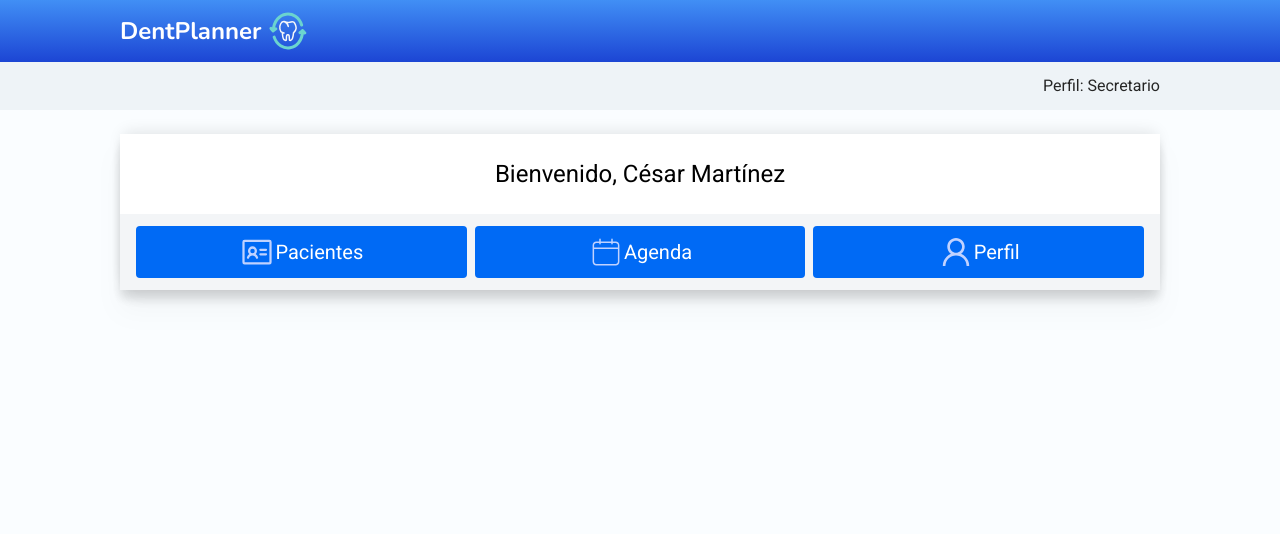
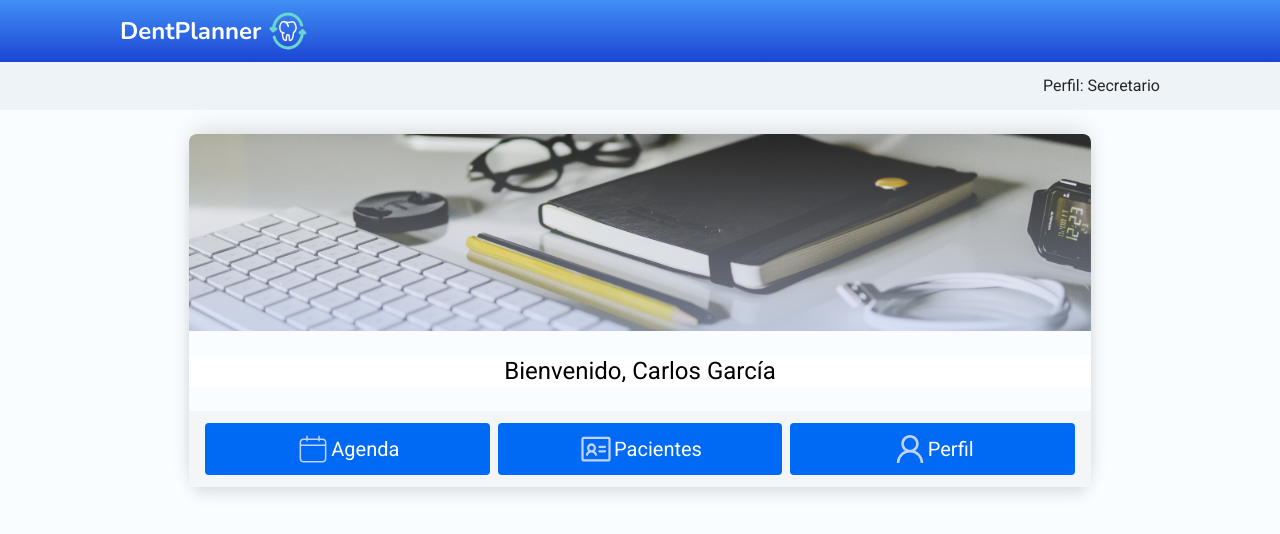
Before and after one commit to FooTalent/team-12, a React (Vite) app in the folder frontend/: page /inicio in a window 1280 px wide. Shown: the top 534 px of the page. Built offline with nearby package versions, Linux system fonts and the light colour scheme.

Commit message:
fix ui + add menuDrow for navbar + ajust boxShadow for tailwind

```diff
--- a/frontend/src/components/Navbar.jsx
+++ b/frontend/src/components/Navbar.jsx
@@ -1,14 +1,27 @@
 import { Link } from "react-router-dom";
 import Logo from "../assets/LogoDental.svg";
 import { useLocation } from "react-router-dom";
-import { useEffect, useState } from "react";
+import { useEffect, useRef, useState } from "react";
 import { FaCaretDown } from "react-icons/fa";
+import { AiOutlineUser } from "react-icons/ai";
+import { MdOutlineContactSupport } from "react-icons/md";
+import { AiOutlineLogout } from "react-icons/ai";
 
 export default function Navbar() {
+  const [isOpenMenu, setIsOpenMenu] = useState(false);
   const location = useLocation();
-  const nombreUsuario = "CARLOS GARCIA";
+  const nombreUsuario = "CESAR MARTINEZ";
+  const menuRef = useRef(null);
 
   const [isLogin, setIsLogin] = useState(false);
+
+  const toggleMenu = () => {
+    setIsOpenMenu(!isOpenMenu);
+  };
+
+  const closeMenu = () => {
+    setIsOpenMenu(false);
+  };
 
   useEffect(() => {
     if (
@@ -20,6 +33,18 @@ export default function Navbar() {
     } else {
       setIsLogin(false);
     }
+
+    // Cerrar el menú si se hace clic fuera de él
+    const handleClickOutside = (event) => {
+      if (menuRef.current && !menuRef.current.contains(event.target)) {
+        closeMenu();
+      }
+    };
+
+    document.addEventListener("mousedown", handleClickOutside);
+    return () => {
+      document.removeEventListener("mousedown", handleClickOutside);
+    };
   }, [location]);
 
   return (
@@ -30,7 +55,7 @@ export default function Navbar() {
       }}
     >
       <div className="lg:px-[120px] px-4 flex justify-between items-center">
-        <div className=" flex items-center">
+        <div className="flex items-center">
           <Link to={"/"} className="flex items-center">
             <p className="text-white text-2xl font-bold font-nunito mr-2">
               DentPlanner
@@ -40,13 +65,51 @@ export default function Navbar() {
         </div>
         {isLogin && (
           <div className="md:flex hidden">
-            <ul className="flex gap-6 text-white font-semibold text-xl">
-              <Link to={"/pacientes"}>Pacientes</Link>
-              <Link to={"/agenda"}>Agenda</Link>
-              <Link className="flex items-center">
-                {nombreUsuario}
-                <FaCaretDown className="text-[#254c94]" />
-              </Link>
+            <ul className="flex gap-6 text-white font-semibold text-xl items-center">
+              <li>
+                <Link to={"/pacientes"}>Pacientes</Link>
+              </li>
+              <li>
+                <Link to={"/agenda"}>Agenda</Link>
+              </li>
+              <li className="relative" ref={menuRef}>
+                <button
+                  className="flex items-center text-white"
+                  onClick={toggleMenu}
+                >
+                  {nombreUsuario}
+                  <FaCaretDown className="ml-1 text-white" />
+                </button>
+                {isOpenMenu && (
+                  <div className="absolute right-0 mt-2 w-48 bg-white shadow-lg rounded z-10">
+                    <div className="absolute top-[-6px] right-2 w-5 h-5 bg-white rotate-45 z-20"></div>
+                    <Link
+                      to="/perfil"
+                      className="flex items-center px-4 py-3 text-gray-700 text-lg font-normal hover:bg-gray-100 rounded-t"
+                      onClick={closeMenu}
+                    >
+                      <AiOutlineUser className="text-[#1B2B41] text-opacity-70 text-2xl mr-3" />
+                      Perfil
+                    </Link>
+                    <Link
+                      to="/soporte"
+                      className="flex items-center px-4 py-3 text-gray-700 text-lg font-normal hover:bg-gray-100"
+                      onClick={closeMenu}
+                    >
+                      <MdOutlineContactSupport className="text-[#1B2B41] text-opacity-70 text-2xl mr-3" />
+                      Soporte
+                    </Link>
+                    <Link
+                      to="/"
+                      className="flex items-center px-4 py-3 border-t  text-gray-700 text-lg font-normal hover:bg-gray-100 rounded-b"
+                      onClick={closeMenu}
+                    >
+                      <AiOutlineLogout className="text-[#1B2B41] text-opacity-70 text-2xl mr-3" />
+                      Cerrar sesión
+                    </Link>
+                  </div>
+                )}
+              </li>
             </ul>
           </div>
         )}
--- a/frontend/src/pages/Home/Home.jsx
+++ b/frontend/src/pages/Home/Home.jsx
@@ -3,7 +3,7 @@ import Profile from "../../sections/Home/Profile";
 
 const Home = () => {
   return (
-    <div className="flex flex-col min-h-screen bg-[#fafdff]">
+    <div className="flex flex-col items-center min-h-screen bg-[#fafdff]">
       <Profile />
       <CardWelcome />
     </div>
--- a/frontend/src/sections/Home/CardWelcome.jsx
+++ b/frontend/src/sections/Home/CardWelcome.jsx
@@ -1,31 +1,51 @@
-import Button from "../../components/Button";
+import CardWhite from "../../components/CardWhite";
+import BannerHome from "../../assets/ImageFilter.svg";
 import { PiIdentificationCard } from "react-icons/pi";
 import { CiCalendar } from "react-icons/ci";
 import { AiOutlineUser } from "react-icons/ai";
+import { Link } from "react-router-dom";
 
 export default function CardWelcome() {
-  const nombrePerfil = "César Martínez";
+  const nombrePerfil = "Carlos García";
   return (
-    <div className="bg-[#fafdff] px-[120px] pt-6">
-      <div className="rounded-lg drop-shadow-xl shadow-custom-lg">
+    <div className="bg-[#fafdff] max-w-[1126px] lg:px-28 sm:px-8 px-4 pt-6">
+      <CardWhite className="gap-6">
+        <div className="w-full h-40 sm:h-full bg-center">
+          <img
+            src={BannerHome}
+            alt="Banner"
+            className="w-full h-full object-cover rounded-t-lg"
+          />
+        </div>
         <div className="bg-white flex justify-center">
-          <p className="text-2xl py-6">Bienvenido, {nombrePerfil}</p>
+          <p className="sm:text-2xl text-base font-normal">
+            Bienvenido, {nombrePerfil}
+          </p>
         </div>
-        <div className="w-full bg-[#f3f5f7] flex gap-2 px-4 py-3">
-          <Button className="flex items-center justify-center bg-[#006af5] flex-1 px-[14px] py-2 text-white hover:bg-[#005fdb] transition-all">
+        <div className="w-full bg-[#f3f5f7] flex sm:flex-row flex-col gap-2 px-4 py-3">
+          <Link
+            to={"/agenda"}
+            className="flex rounded items-center justify-center bg-[#006af5] flex-1 px-[14px] py-2 text-white hover:bg-[#005fdb] transition-all"
+          >
+            <CiCalendar className="text-4xl text-[#c0d2ff]" />
+            <p className="text-xl font-extralight">Agenda</p>
+          </Link>
+          <Link
+            to={"/pacientes"}
+            className="flex rounded items-center justify-center bg-[#006af5] flex-1 px-[14px] py-2 text-white hover:bg-[#005fdb] transition-all"
+          >
             <PiIdentificationCard className="text-4xl text-[#c0d2ff]" />
             <p className="text-xl font-extralight">Pacientes</p>
-          </Button>
-          <Button className="flex items-center justify-center bg-[#006af5] flex-1 px-[14px] py-2 text-white hover:bg-[#005fdb] transition-all">
-            <CiCalendar className="text-4xl text-[#c0d2ff]" />
-            <p className="text-xl font-extralight">Agenda</p>
-          </Button>
-          <Button className="flex items-center justify-center bg-[#006af5] flex-1 px-[14px] py-2 text-white hover:bg-[#005fdb] transition-all">
+          </Link>
+          <Link
+            to={"/perfil"}
+            className="flex rounded items-center justify-center bg-[#006af5] flex-1 px-[14px] py-2 text-white hover:bg-[#005fdb] transition-all"
+          >
             <AiOutlineUser className="text-4xl text-[#c0d2ff]" />
             <p className="text-xl font-extralight">Perfil</p>
-          </Button>
+          </Link>
         </div>
-      </div>
+      </CardWhite>
     </div>
   );
 }
--- a/frontend/src/sections/Home/Profile.jsx
+++ b/frontend/src/sections/Home/Profile.jsx
@@ -1,7 +1,7 @@
 export default function Profile() {
   const perfil = "Secretario";
   return (
-    <div className="flex bg-[#eef3f7] justify-end pr-[120px] py-3">
+    <div className="sm:flex hidden bg-[#eef3f7] w-full justify-end pr-[120px] py-3">
       <p className="text-base text-[#262626]">Perfil: {perfil}</p>
     </div>
   );
--- a/frontend/tailwind.config.js
+++ b/frontend/tailwind.config.js
@@ -8,15 +8,15 @@ export default {
       },
       boxShadow: {
         "custom-lg":
-          "0 10px 15px -3px rgba(0, 0, 0, 0.1), 0 -5px 15px -3px rgba(0, 0, 0, 0.1)",
+          "0 10px 15px -3px rgba(0, 0, 0, 0.1), 0 -8px 25px -5px rgba(0, 0, 0, 0.15)",
       },
       colors: {
-        mainBlue: '#006AF5',
-        hoverBlue: '#1768D1',
-        gradiant: '#D2DFFF',
-        textBlue: '#005FDB',
-        error: '#E21D12'
-      }
+        mainBlue: "#006AF5",
+        hoverBlue: "#1768D1",
+        gradiant: "#D2DFFF",
+        textBlue: "#005FDB",
+        error: "#E21D12",
+      },
     },
   },
   plugins: [],
```
Also changed, not shown: frontend/src/sections/Login/LoginSesion.jsx (+13 -13 lines), frontend/src/assets/ImageFilter.svg (added).
